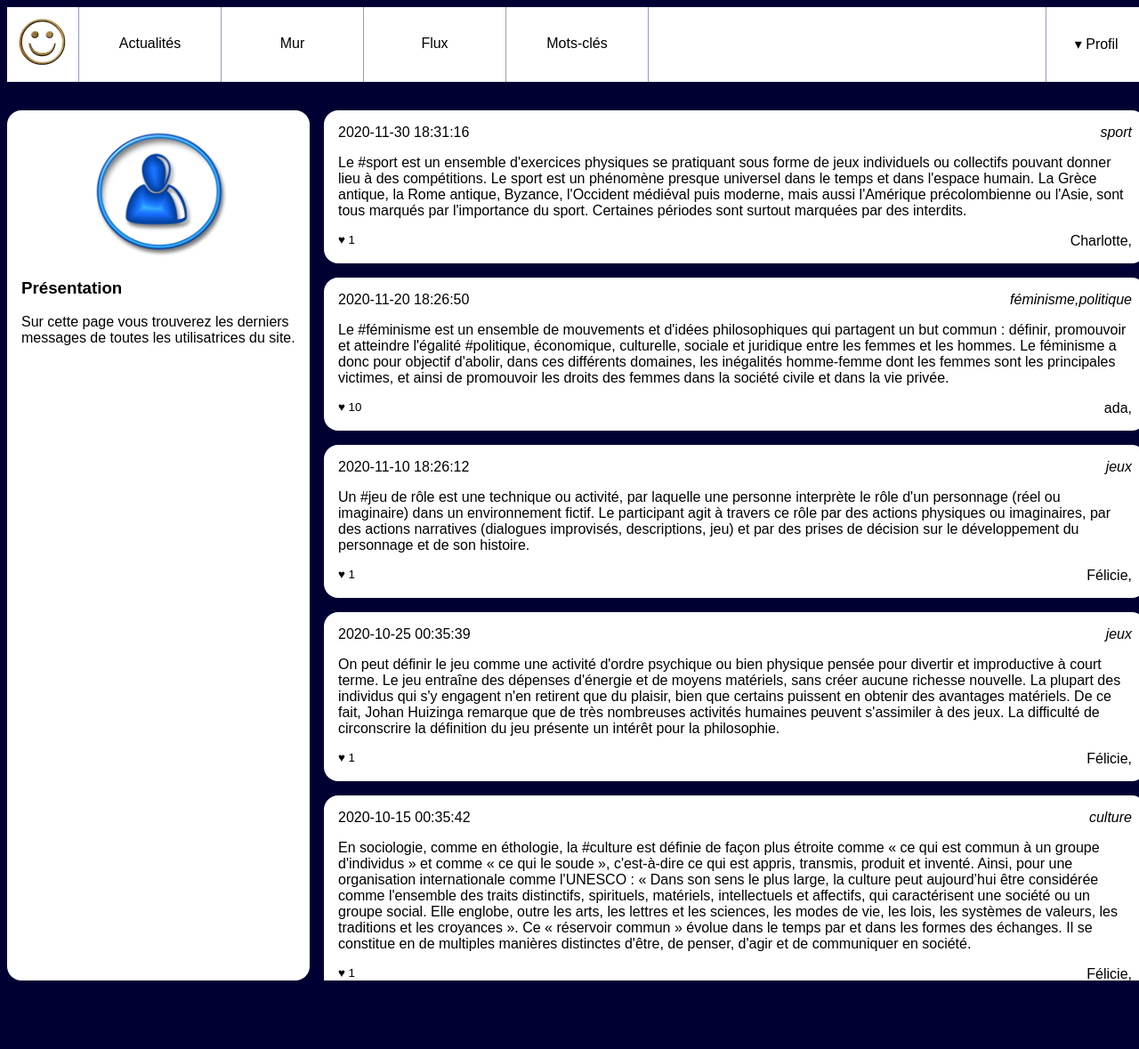
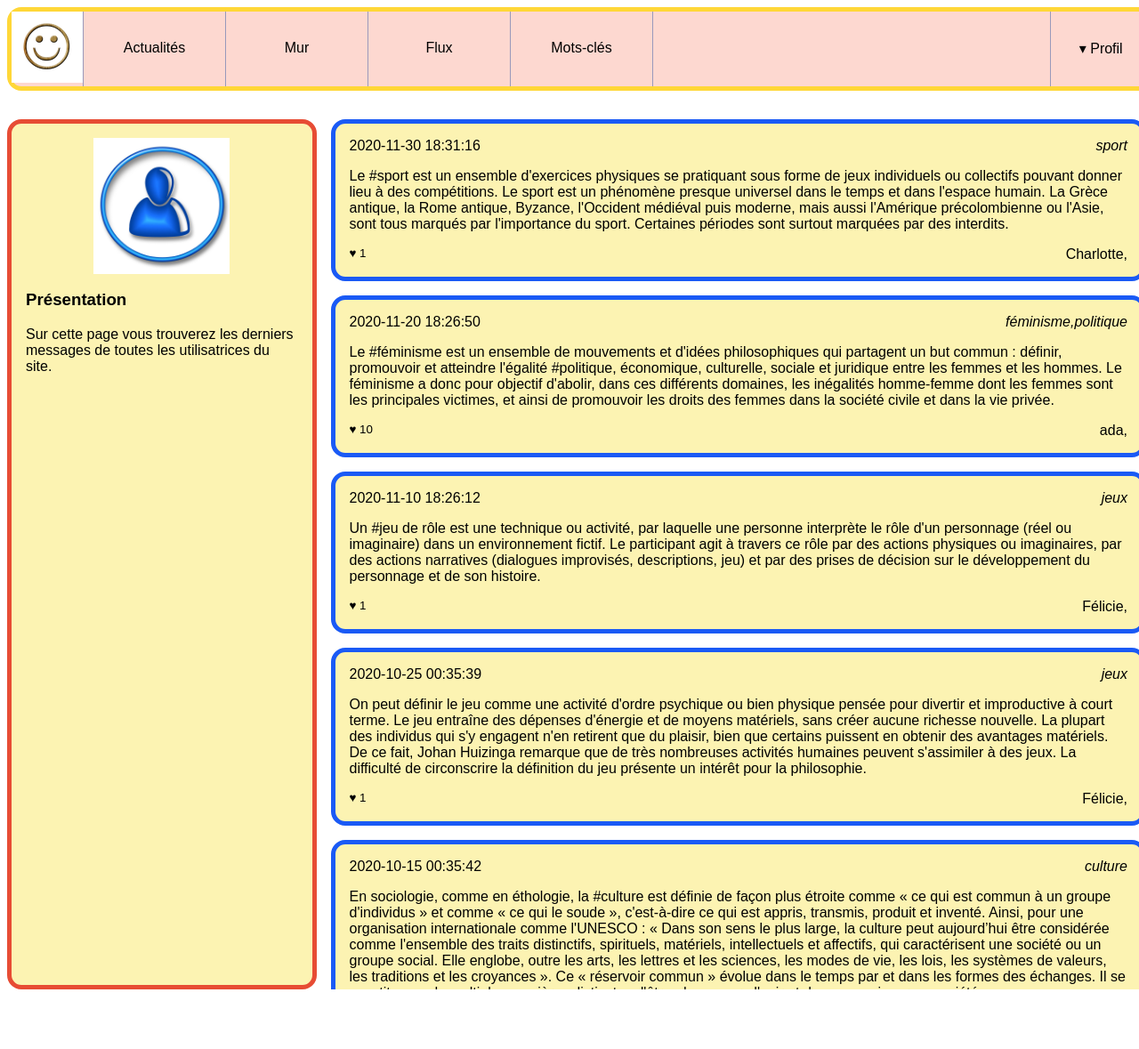
Before and after one commit to adatechschool/projet-collectif-reseau-social-les-claviers-de-l-extreme, a PHP site: page /news.php in a window 1280 px wide. Shown: the top 1179 px of the page at 89% size. Run offline with PHP 8.4, Linux system fonts and the light colour scheme; data comes from the database, SQL or seed files in the repository.

Commit message:
ajout couleurs wall

```diff
--- a/style.css
+++ b/style.css
@@ -1,5 +1,5 @@
 body{
-    background-color: #003;
+    background-color: white;
     font-family: Arial;
 }
 
@@ -7,7 +7,9 @@ a{text-decoration: none; color:black;}
 a:hover{text-decoration: underline;}
 
 body>header{
-    background-color: #fff;
+    background-color: #fdd8d0;
+    border: 5px solid #ffd737;
+    border-radius: 1em;
     display:flex;
     width:80em;
     margin:0 auto 2em auto;
@@ -74,7 +76,8 @@ body>header #user:hover ul{
     margin:0 auto 2em auto;
 }
 #wrapper aside{
-    background-color: #fff;
+    background-color: #fcf3b2;
+    border: 5px solid #e74c34;
     flex:1;
     padding:1em;
     border-radius: 1em;
@@ -92,7 +95,8 @@ body>header #user:hover ul{
     overflow-y:  scroll;
 }
 #wrapper main article{
-    background-color: #fff;
+    background-color: #fcf3b2;
+    border: 5px solid #1a5af5;
     padding:1em;
     margin-bottom: 1em ;
     border-radius: 1em;
```
